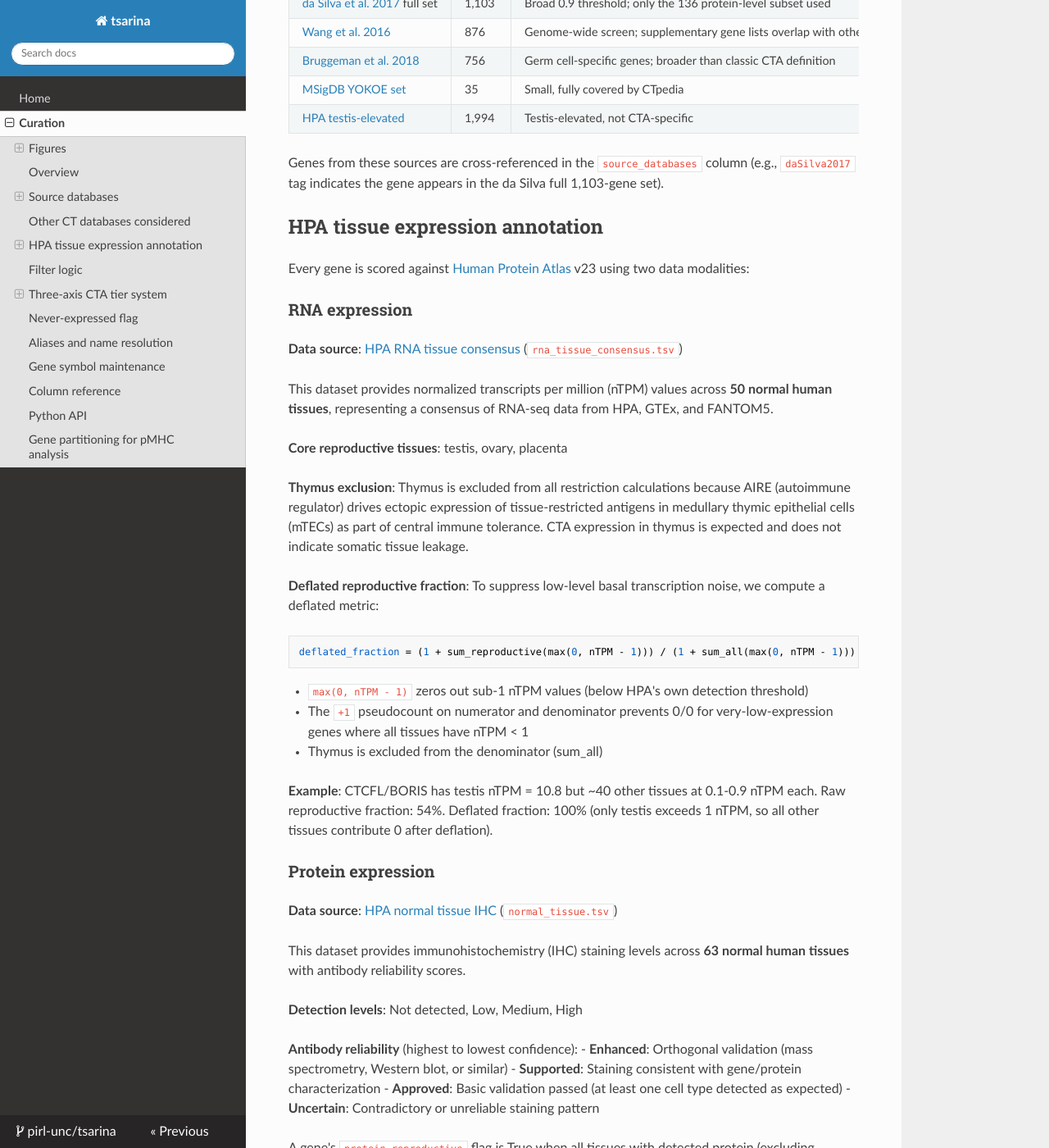
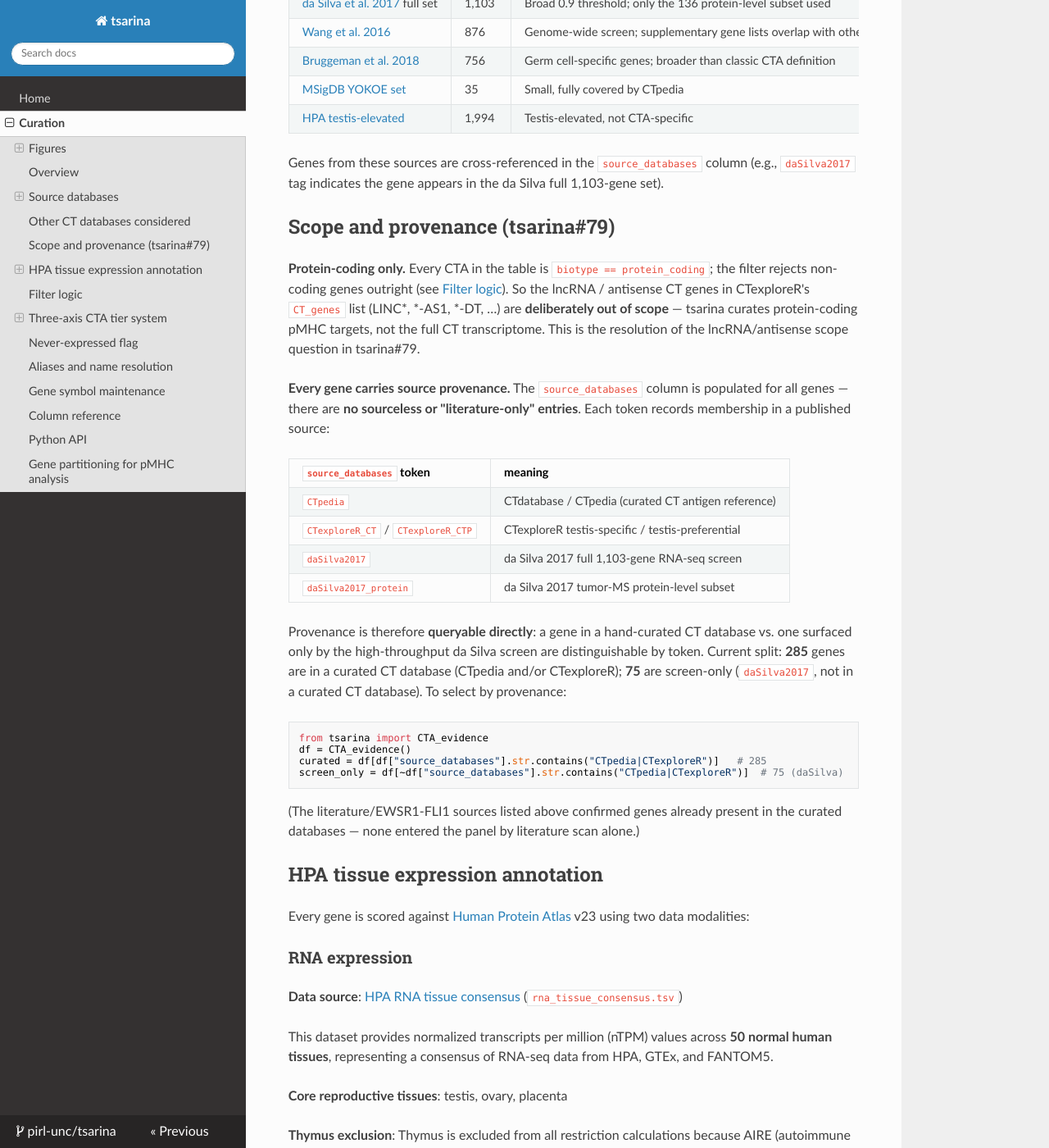
Before and after one commit to pirl-unc/tsarina, an MkDocs documentation site: the page built from docs/curation.md, in a window 1280 px wide and 1400 px high, scrolled down 4940 px. Shown: the whole window at 82% size. Built offline with MkDocs 1.6.1, drawn with Linux system fonts in a browser that asks for light colours; nearby versions of some CDN libraries.

Commit message:
Document CTA scope (protein-coding only) + source provenance (closes #79)
Resolves the two remaining #79 items, both already decided by existing design:

- lncRNA/antisense scope: tsarina is protein-coding only (the biotype filter
  rejects non-coding genes), so CTexploreR's lncRNA/antisense CT genes are
  deliberately out of scope.
- Provenance: source_databases is populated for every gene (no sourceless /
  literature-only entries — verified all 360 carry >=1 published-source token).
  Curated CT database (CTpedia/CTexploreR, 285 genes) vs screen-only
  (daSilva2017, 75) is queryable directly; documented with a filtering recipe.

The #79 "143 HPA/literature-only genes" figure came from a stale pirlygenes
bundled snapshot; current tsarina has 0 sourceless genes.

Version 1.4.8 -> 1.4.9.

````diff
--- a/docs/curation.md
+++ b/docs/curation.md
@@ -85,6 +85,42 @@ Several additional databases were evaluated but not used as primary sources:
 | [HPA testis-elevated](https://www.proteinatlas.org/humanproteome/tissue/testis) | 1,994 | Testis-elevated, not CTA-specific |
 
 Genes from these sources are cross-referenced in the `source_databases` column (e.g., `daSilva2017` tag indicates the gene appears in the da Silva full 1,103-gene set).
+
+## Scope and provenance (tsarina#79)
+
+**Protein-coding only.** Every CTA in the table is `biotype == protein_coding`;
+the filter rejects non-coding genes outright (see [Filter logic](#filter-logic)).
+So the lncRNA / antisense CT genes in CTexploreR's `CT_genes` list
+(LINC*, *-AS1, *-DT, …) are **deliberately out of scope** — tsarina curates
+protein-coding pMHC targets, not the full CT transcriptome. This is the
+resolution of the lncRNA/antisense scope question in tsarina#79.
+
+**Every gene carries source provenance.** The `source_databases` column is
+populated for all genes — there are **no sourceless or "literature-only"
+entries**. Each token records membership in a published source:
+
+| `source_databases` token | meaning |
+|---|---|
+| `CTpedia` | CTdatabase / CTpedia (curated CT antigen reference) |
+| `CTexploreR_CT` / `CTexploreR_CTP` | CTexploreR testis-specific / testis-preferential |
+| `daSilva2017` | da Silva 2017 full 1,103-gene RNA-seq screen |
+| `daSilva2017_protein` | da Silva 2017 tumor-MS protein-level subset |
+
+Provenance is therefore **queryable directly**: a gene in a hand-curated CT
+database vs. one surfaced only by the high-throughput da Silva screen are
+distinguishable by token. Current split: **285** genes are in a curated CT
+database (CTpedia and/or CTexploreR); **75** are screen-only (`daSilva2017`,
+not in a curated CT database). To select by provenance:
+
+```python
+from tsarina import CTA_evidence
+df = CTA_evidence()
+curated = df[df["source_databases"].str.contains("CTpedia|CTexploreR")]   # 285
+screen_only = df[~df["source_databases"].str.contains("CTpedia|CTexploreR")]  # 75 (daSilva)
+```
+
+(The literature/EWSR1-FLI1 sources listed above confirmed genes already present
+in the curated databases — none entered the panel by literature scan alone.)
 
 ## HPA tissue expression annotation
 
--- a/tsarina/version.py
+++ b/tsarina/version.py
@@ -10,4 +10,4 @@
 # See the License for the specific language governing permissions and
 # limitations under the License.
 
-__version__ = "1.4.8"
+__version__ = "1.4.9"
````
